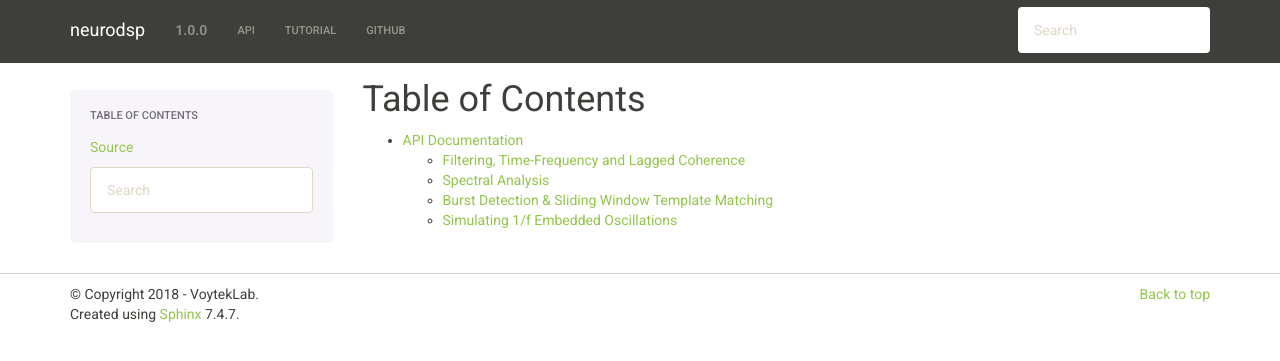
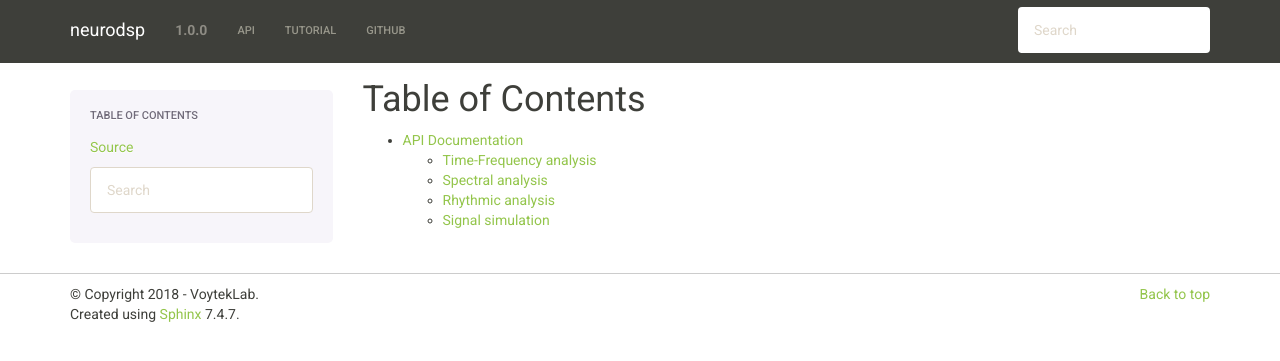
Before and after one commit to neurodsp-tools/neurodsp, a Sphinx documentation site: the page built from doc/contents.rst, in a window 1280 px wide. Shown: the top 361 px of the page. Built offline with Sphinx 7.4.7, drawn with Linux system fonts in a browser that asks for light colours; pages that are not in the unit, such as notebooks, are missing from menus.

Commit message:
update api list

```diff
--- a/doc/api.rst
+++ b/doc/api.rst
@@ -6,8 +6,8 @@ API Documentation
 
 .. currentmodule:: neurodsp
 
-Filtering, Time-Frequency and Lagged Coherence
-==============================================
+Time-Frequency analysis
+=======================
 
 .. autosummary::
   :toctree: generated/
@@ -16,9 +16,8 @@ Filtering, Time-Frequency and Lagged Coherence
   timefrequency.phase_by_time
   timefrequency.amp_by_time
   timefrequency.freq_by_time
-  laggedcoherence.lagged_coherence
 
-Spectral Analysis
+Spectral analysis
 =================
 
 .. autosummary::
@@ -30,8 +29,8 @@ Spectral Analysis
    spectral.morlet_transform
    spectral.rotate_powerlaw
 
-Burst Detection & Sliding Window Template Matching
-==================================================
+Rhythmic analysis
+=================
 
 .. autosummary::
   :toctree: generated/
@@ -39,10 +38,10 @@ Burst Detection & Sliding Window Template Matching
   burst.detect_bursts_dual_threshold
   burst.compute_burst_stats
   swm.sliding_window_matching
+  laggedcoherence.lagged_coherence
 
-
-Simulating 1/f Embedded Oscillations
-====================================
+Signal simulation
+=================
 
 .. autosummary::
   :toctree: generated/
```
